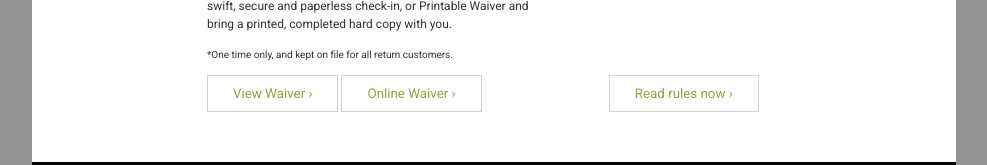
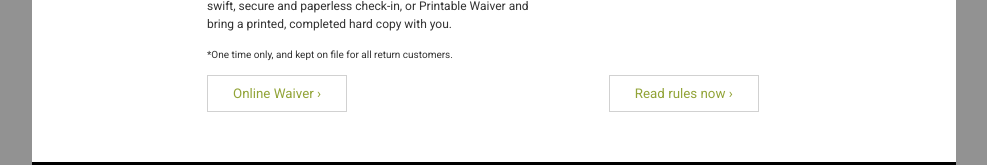
Before and after one commit to mzabriskie/milsimcity.com, a website: page index.html in a window 1280 px wide. Shown: the part 2738-2903 px from the top of the page, without its empty margins (146-1133 px from the left). Drawn offline with Linux system fonts and the light colour scheme.

Commit message:
Removing PDF waiver

```diff
--- a/index.html
+++ b/index.html
@@ -149,9 +149,8 @@ We seek to foster and maintain relationships with special operations personnel,
           <p><strong>A completed waiver is required* for all participants at MilSim City.</strong></p>
           <p>For your convenience please choose the Online Waiver for a swift, secure and paperless check-in, or Printable Waiver and bring a printed, completed hard copy with you.</p>
           <p><small>*One time only, and kept on file for all return customers.</small></p>
-          <!-- <button type="button" id="btn&#45;online&#45;waiver">Online Waiver ›</button> -->
-          <button type="button" id="btn-pdf-waiver" onclick="window.open('assets/pdf/MilSim_City_Waiver.pdf');">View Waiver ›</button>
           <button type="button" id="btn-online-waiver" onclick="window.open('https://app.waiverforever.com/pending/KpUXErbz2g1424481074');">Online Waiver ›<//button>
+          <!-- <button type="button" id="btn&#45;pdf&#45;waiver" onclick="window.open('assets/pdf/MilSim_City_Waiver.pdf');">View Waiver ›</button> -->
         </div>
         <div class="col col-gutter">&nbsp;</div>
         <div class="col col-short">
```
